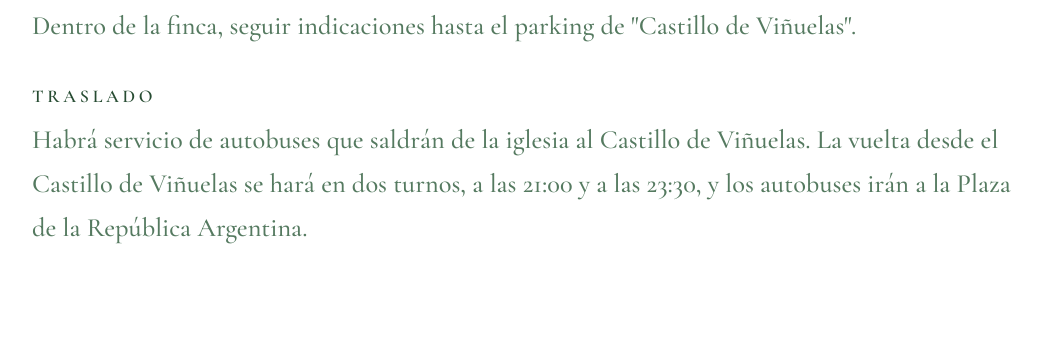
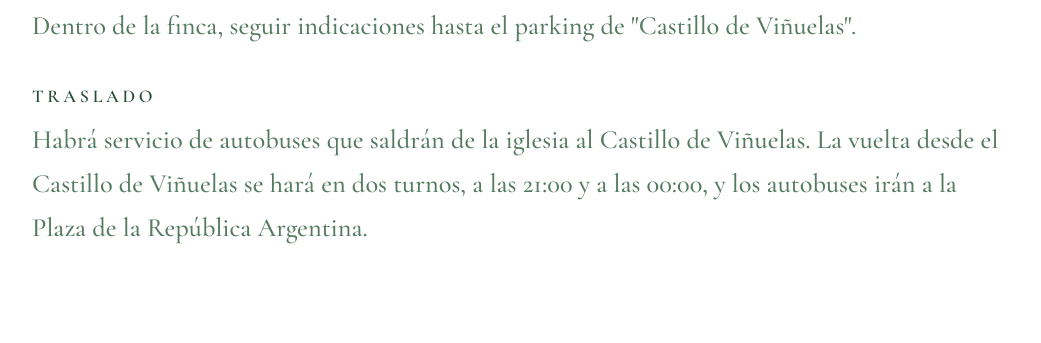
Before and after one commit to borjagomeztrenorrodriguez-web/anayborja-web, a plain HTML site: page index.html in a window 1280 px wide. Shown: the part 1617-1960 px from the top of the page, without its empty margins (116-1157 px from the left). Drawn offline with nearby package versions, Linux system fonts and the light colour scheme; a web font is replaced by a local one.

Commit message:
Actualizar horario de autobuses de vuelta a las 00:00

```diff
--- a/index.html
+++ b/index.html
@@ -180,7 +180,7 @@ footer{ padding:2rem 1rem 2.6rem; text-align:center; border-top:1px solid var(--
         <h3 style="margin:0 0 .5rem;font:700 1.65rem/1.3 var(--grabado);letter-spacing:.14em;text-transform:lowercase;font-variant-caps:all-small-caps">Aparcamiento</h3>
         <p style="margin:0 0 1.8rem;color:var(--tinta-2);font-size:1.65rem">Dentro de la finca, seguir indicaciones hasta el parking de "Castillo de Viñuelas".</p>
         <h3 style="margin:0 0 .5rem;font:700 1.65rem/1.3 var(--grabado);letter-spacing:.14em;text-transform:lowercase;font-variant-caps:all-small-caps" id="t-traslado">Traslado</h3>
-        <p style="margin:0;color:var(--tinta-2);font-size:1.65rem">Habrá servicio de autobuses que saldrán de la iglesia al Castillo de Viñuelas. La vuelta desde el Castillo de Viñuelas se hará en dos turnos, a las 21:00 y a las 23:30, y los autobuses irán a la Plaza de la República Argentina.</p>
+        <p style="margin:0;color:var(--tinta-2);font-size:1.65rem">Habrá servicio de autobuses que saldrán de la iglesia al Castillo de Viñuelas. La vuelta desde el Castillo de Viñuelas se hará en dos turnos, a las 21:00 y a las 00:00, y los autobuses irán a la Plaza de la República Argentina.</p>
       </div>
   </section>
   <section class="bloque llegar" id="llegar" style="padding-top:0">
```
